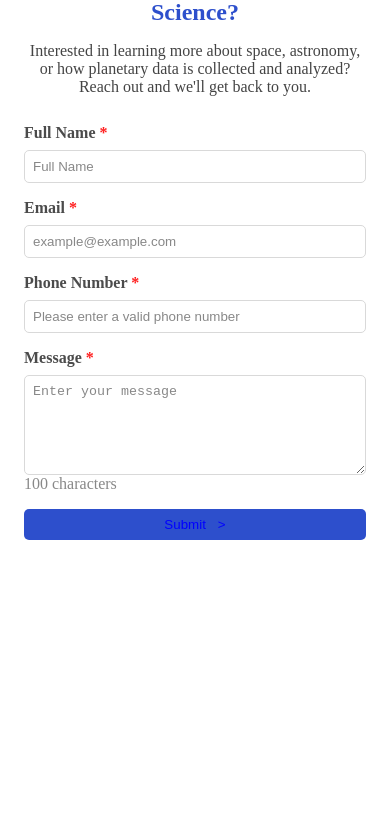
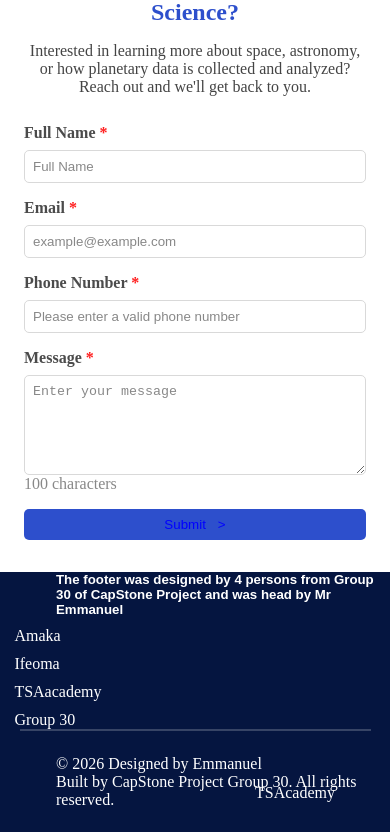
Before and after one commit to Einstein001-sketch/CapStone-Project-Group-30, a React (Vite) app: page / in a window 390 px wide. Shown: the part 1469-2301 px from the top of the page. Before the commit the page ends 2041 px from the top, so only its background shows below. Built offline with nearby package versions, Linux system fonts and the light colour scheme; no server answers.

Commit message:
feat: add new changes to responsiveness

```diff
--- a/src/App.jsx
+++ b/src/App.jsx
@@ -1,22 +1,24 @@
-import React from 'react';
-import Header from './Header';
-import Hero from './Hero';
-import Videosec from './Videosec';
-import Imagesec from './Imagesec.jsx';
-import Table from './Table.jsx';
-import ContactForm from './ContactForm.jsx';
+import React from "react";
+import Header from "./Header";
+import Hero from "./Hero";
+import Videosec from "./Videosec";
+import Imagesec from "./Imagesec.jsx";
+import Table from "./Table.jsx";
+import ContactForm from "./ContactForm.jsx";
+import Footer from "./Footer.jsx";
 
 const App = () => {
   return (
     <>
-    <Header/>
-    <Hero/>
-    <Videosec/>
-    <Imagesec/>
-    <Table/>
-    <ContactForm />
+      <Header />
+      <Hero />
+      <Videosec />
+      <Imagesec />
+      <Table />
+      <ContactForm />
+      <Footer />
     </>
-  )
-}
+  );
+};
 
 export default App;
--- /dev/null
+++ b/src/Footer.css
@@ -0,0 +1,56 @@
+main {
+  flex: 1;
+}
+
+footer {
+  height: 260px;
+  margin-top: auto;
+  background-color: #051540;
+}
+
+h5 {
+  margin-top: 25px;
+  font-family: sans-serif;
+  color: white;
+  text-align: start;
+  justify-content: start;
+  margin-left: 3.5rem;
+}
+
+.footer-divider {
+  width: 90%;
+  margin: 0 auto;
+  border: none;
+  border-top: 2px solid rgba(255, 255, 255, 0.2);
+}
+
+.Footer-Links ul li {
+  margin-top: 10px;
+  margin-left: 0.9rem;
+  list-style: none;
+  text-decoration: none;
+  text-align: start;
+  justify-content: start;
+}
+
+.Footer-Links a {
+  color: #ffffff;
+  list-style: none;
+  text-decoration: none;
+}
+
+.bottom-footer p {
+  color: #ffffff;
+  text-align: start;
+  justify-content: start;
+  margin-left: 3.5rem;
+  margin-top: 1.5rem;
+}
+
+.left-p p {
+  color: #ffffff;
+  text-align: end;
+  justify-content: end;
+  margin: -25px 55px;
+}
+}
--- /dev/null
+++ b/src/Footer.jsx
@@ -0,0 +1,38 @@
+import "./Footer.css";
+
+export default function Footer() {
+  return (
+    <footer>
+      <h5>
+        The footer was designed by 4 persons from Group 30 of CapStone Project
+        and was head by Mr Emmanuel
+      </h5>
+      <div className="Footer-Links">
+        <ul>
+          <li>
+            <a href="https://amakandukwu.com/">Amaka</a>
+          </li>
+          <li>
+            <a href="https://www.linkedin.com/in/ifeomaokocha">Ifeoma</a>
+          </li>
+          <li>
+            <a href="https://tsacademyonline.com/">TSAacademy</a>
+          </li>
+          <li>
+            <a href="">Group 30</a>
+          </li>
+        </ul>
+      </div>
+      <hr className="footer-divider" />
+      <div className="bottom-footer">
+        <p>
+          &copy; 2026 Designed by Emmanuel <br />
+          Built by CapStone Project Group 30. All rights reserved.
+        </p>
+      </div>
+      <div className="left-p">
+        <p>TSAcademy</p>
+      </div>
+    </footer>
+  );
+}
--- /dev/null
+++ b/src/assets/components/footer/Footer.css
@@ -0,0 +1,75 @@
+body,
+#root {
+  min-height: 100vh;
+  display: flex;
+  flex-direction: column;
+}
+
+main {
+  flex: 1;
+}
+
+footer {
+  height: 307px;
+  margin-top: auto;
+  background-color: #051540;
+}
+
+h5 {
+  font-family: sans-serif;
+  color: white;
+  text-align: start;
+  justify-content: start;
+  margin-left: 3.5rem;
+}
+
+.footer-divider {
+  width: 90%;
+  margin: 0 auto;
+  border: none;
+  border-top: 2px solid rgba(255, 255, 255, 0.2);
+}
+
+.Footer-Links ul li {
+  margin-left: 0.9rem;
+  list-style: none;
+  text-decoration: none;
+  text-align: start;
+  justify-content: start;
+}
+
+.Footer-Links a {
+  color: #ffffff;
+  list-style: none;
+  text-decoration: none;
+}
+
+.bottom-footer p {
+  color: #ffffff;
+  text-align: start;
+  justify-content: start;
+  margin-left: 3.5rem;
+  margin-top: 1.5rem;
+}
+
+.left-p p {
+  color: #ffffff;
+  text-align: end;
+  justify-content: end;
+  margin: -25px 55px;
+}
+
+@media (min-width: 1024px) {
+  footer h5,
+  .bottom-footer p {
+    margin-left: 3.5rem;
+  }
+
+  .Footer-Links ul li {
+    margin-left: 3.5rem;
+  }
+
+  .left-p {
+    padding-right: 3.5rem;
+  }
+}
--- /dev/null
+++ b/src/assets/components/footer/Footer.jsx
@@ -0,0 +1,38 @@
+import "./Footer.css";
+
+export default function Footer() {
+  return (
+    <footer>
+      <h5>
+        The footer was designed by 4 persons from Group 30 of CapStone Project
+        and was head by Mr Emmanuel
+      </h5>
+      <div className="Footer-Links">
+        <ul>
+          <li>
+            <a href="https://amakandukwu.com/">Amaka</a>
+          </li>
+          <li>
+            <a href="https://www.linkedin.com/in/ifeomaokocha">Ifeoma</a>
+          </li>
+          <li>
+            <a href="https://tsacademyonline.com/">TSAacademy</a>
+          </li>
+          <li>
+            <a href="">Group 30</a>
+          </li>
+        </ul>
+      </div>
+      <hr className="footer-divider" />
+      <div className="bottom-footer">
+        <p>
+          &copy; 2026 Designed by Emmanuel <br />
+          Built by CapStone Project Group 30. All rights reserved.
+        </p>
+      </div>
+      <div className="left-p">
+        <p>TSAcademy</p>
+      </div>
+    </footer>
+  );
+}
```
